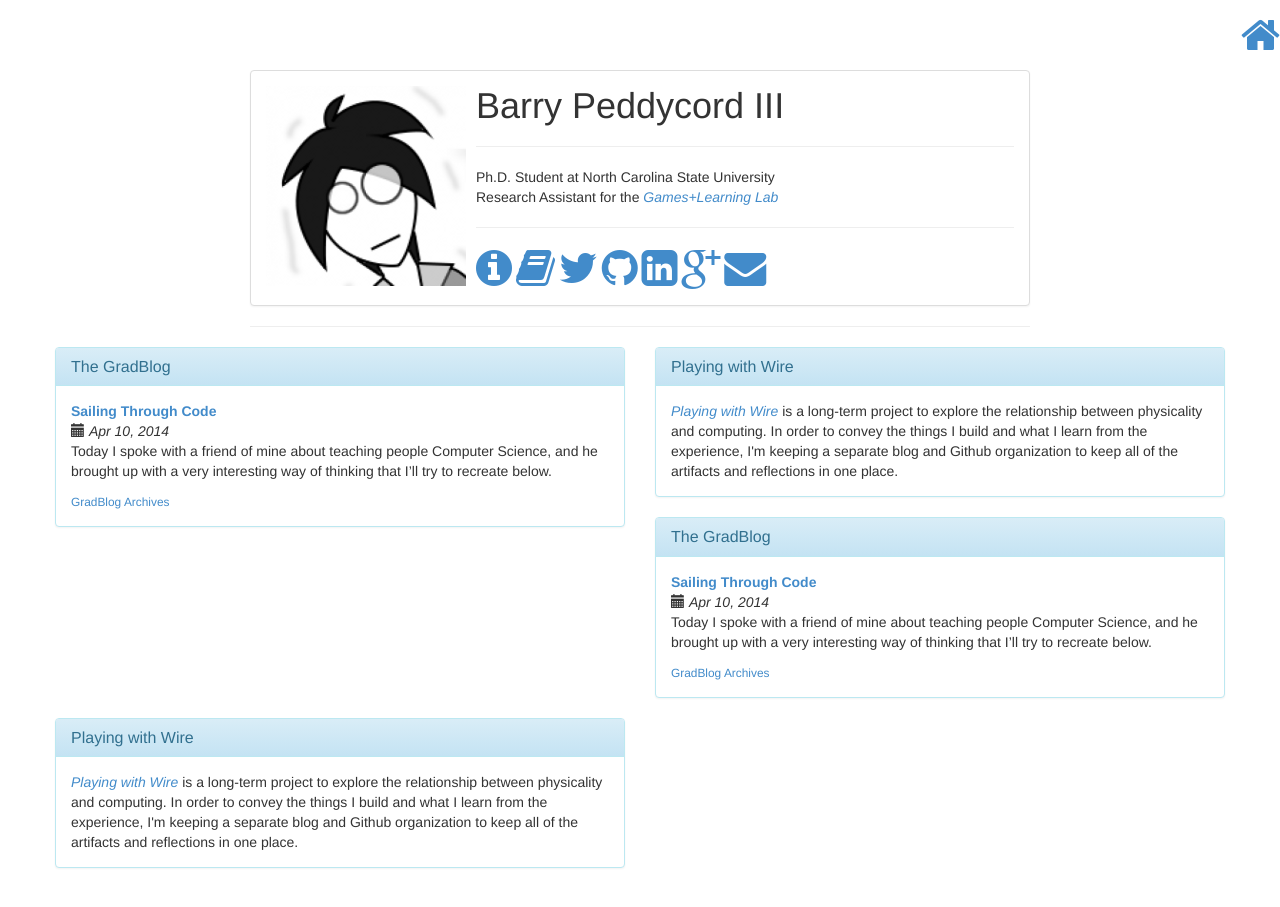
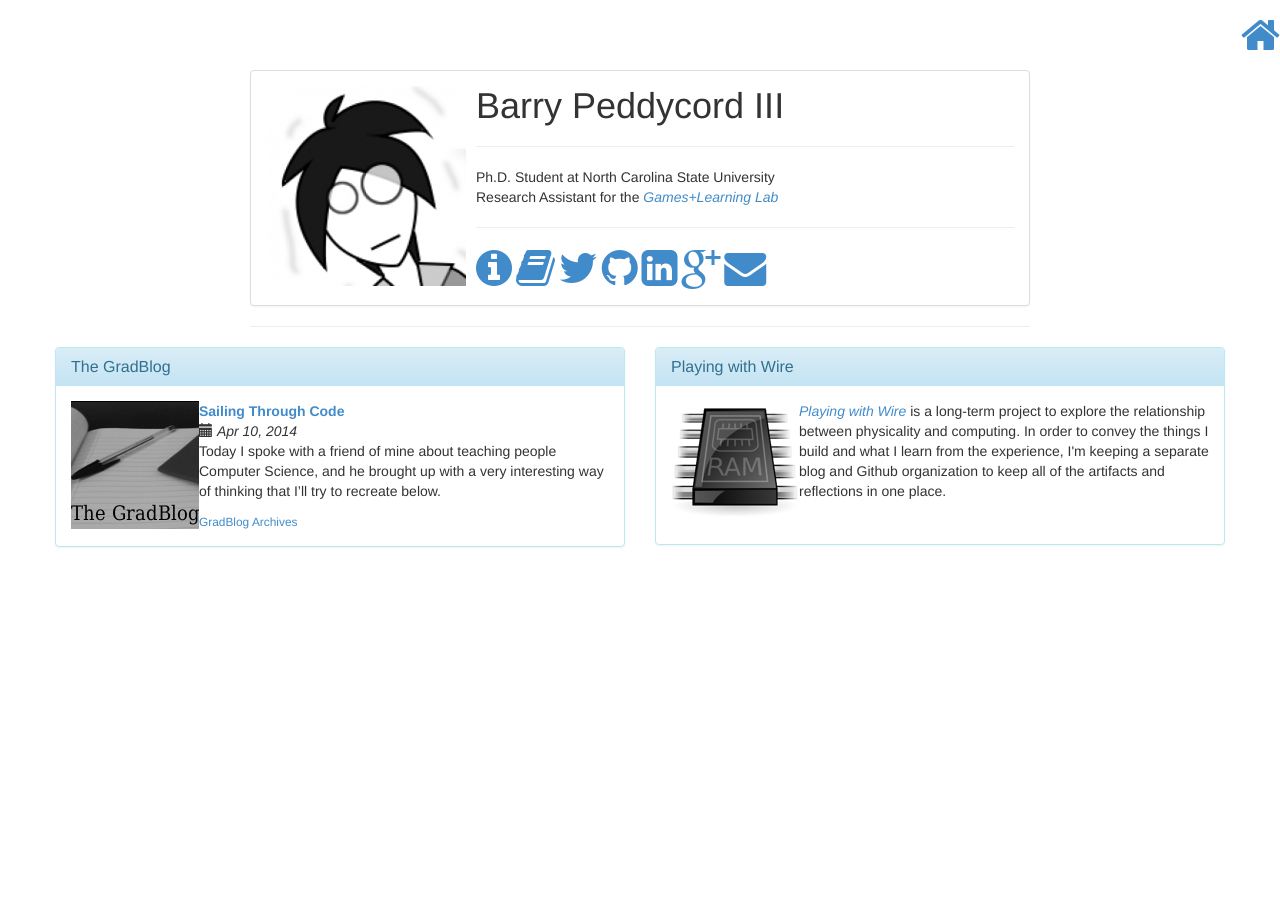
Before and after one commit to isharacomix/oldsite, a Jekyll site: the page built from index.html, in a window 1280 px wide and 958 px high. Shown: the top 907 px of the window. Built offline with Jekyll 4.4.1, drawn with Linux system fonts in a browser that asks for light colours; Markdown is read by kramdown in place of the engine named in the settings.

Commit message:
Adding buttons to the projects.

```diff
--- a/index.html
+++ b/index.html
@@ -61,6 +61,10 @@ title: Home
         <h3 class="panel-title">The GradBlog</h3>
       </div>
       <div class="panel-body">
+        <a class="pull-left" href="{{ site.baseurl }}blog">
+          <img src="{{ site.baseurl }}img/project_gradblog.png" alt="">
+        </a>
+
         {% for post in site.tags['blog'] limit: 1 %}
         <div>
            <strong><a href="{{post.url}}">{{ post.title }}</a></strong><br />
@@ -81,37 +85,10 @@ title: Home
         <h3 class="panel-title">Playing with Wire</h3>
       </div>
       <div class="panel-body">
-        <em><a href="http://playing-with-wire.org">Playing with Wire</a></em> is a long-term project to explore the relationship between physicality and computing. In order to convey the things I build and what I learn from the experience, I'm keeping a separate blog and Github organization to keep all of the artifacts and reflections in one place.
-      </div>
-    </div>
-  </div>
+        <a class="pull-left" href="http://playing-with-wire.org">
+          <img src="{{ site.baseurl }}img/project_wire.png" alt="">
+        </a>
 
-  <div class="col-md-6 col-sm-12">
-    <div class="panel panel-info">
-      <div class="panel-heading">
-        <h3 class="panel-title">The GradBlog</h3>
-      </div>
-      <div class="panel-body">
-        {% for post in site.tags['blog'] limit: 1 %}
-        <div>
-           <strong><a href="{{post.url}}">{{ post.title }}</a></strong><br />
-           <span class="date"><span class="glyphicon glyphicon-calendar"></span>
-             <time datetime="{{post.date|date:"%F"}}"><em>{{post.date|date:"%b %d, %Y"}}</em></time>
-           </span><br />
-           {{ post.excerpt }}
-           <small><a href="{{ site.baseurl }}blog">GradBlog Archives</a></small><br />
-        </div>
-        {% endfor %}
-      </div>
-    </div>
-  </div>
-
-  <div class="col-md-6 col-sm-12">
-    <div class="panel panel-info">
-      <div class="panel-heading">
-        <h3 class="panel-title">Playing with Wire</h3>
-      </div>
-      <div class="panel-body">
         <em><a href="http://playing-with-wire.org">Playing with Wire</a></em> is a long-term project to explore the relationship between physicality and computing. In order to convey the things I build and what I learn from the experience, I'm keeping a separate blog and Github organization to keep all of the artifacts and reflections in one place.
       </div>
     </div>
```
Also changed, not shown: img/project_gradblog.png (added), img/project_wire.png (added).
